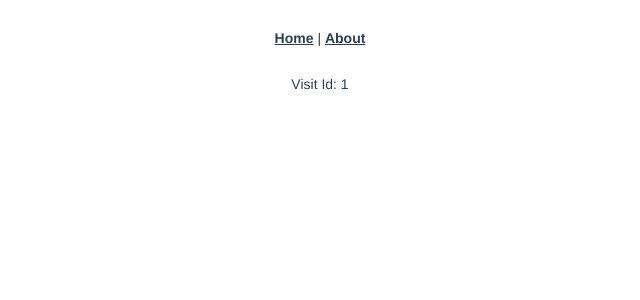
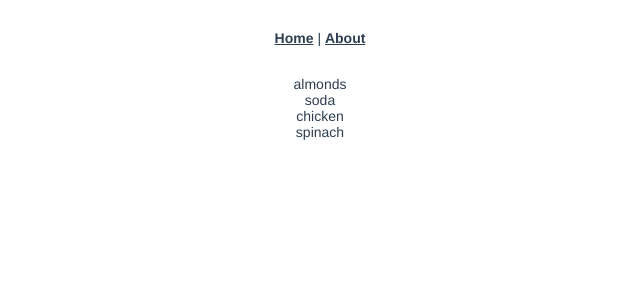
Before and after one commit to tschartman/vue-class-based, a Vue app: page /visit/1 in a window 1280 px wide. Shown: the top 300 px of the page, without its empty margins (320-960 px from the left). Built offline with nearby package versions, Linux system fonts and the light colour scheme.

Commit message:
display list items from visit

```diff
--- /dev/null
+++ b/public/detail.json
@@ -0,0 +1,42 @@
+[
+    {
+        "name": "almonds",
+        "brand": "blue diamond",
+        "type": "food",
+        "price": 12.10,
+        "quantity": 2,
+        "weight": 12,
+        "vid": 1,
+        "id": 1
+    },
+    {
+        "name": "soda",
+        "brand": "pepsi",
+        "type": "drink",
+        "price": 2.99,
+        "quantity": 1,
+        "weight": 20,
+        "vid": 1,
+        "id": 2
+    },
+    {
+        "name": "chicken",
+        "brand": "great value",
+        "type": "food",
+        "price": 11.23,
+        "quantity": 1,
+        "weight": 16,
+        "vid": 1,
+        "id": 3
+    },
+    {
+        "name": "spinach",
+        "brand": "market pantry",
+        "type": "food",
+        "price": 2.10,
+        "quantity": 1,
+        "weight": 4,
+        "vid": 1,
+        "id": 4
+    }
+]
--- a/src/components/GroceryDetail.vue
+++ b/src/components/GroceryDetail.vue
@@ -1,19 +1,28 @@
 <template>
   <div class="hello">
-    Visit Id:
-  {{ id }}
+   <div v-for="item in items" v-bind:key="item.id">
+       <div>{{ item.name }}</div>
+   </div>
   </div>
 </template>
 
 <script lang="ts">
 import { Component, Prop, Vue } from 'vue-property-decorator';
+import { IItem } from '@/interfaces/Item.ts'
+import axios from 'axios';
 
 @Component
 export default class GroceryDetail extends Vue {
+private items: IItem[] = []
 private id: number = 0;
 
 mounted() {
 this.id = parseInt(this.$route.params.visitId)
+
+axios.get('/detail.json')
+ .then((result) => {
+    this.items = result.data
+  })
 }
 
 }
--- a/src/components/GroceryVisits.vue
+++ b/src/components/GroceryVisits.vue
@@ -28,7 +28,7 @@
               <v-list-tile-content>
                 <v-list-tile-title>{{ visit.store }}</v-list-tile-title>
                 <v-list-tile-sub-title class="text--primary">{{ visit.location }}</v-list-tile-sub-title>
-                <v-list-tile-sub-title>{{ visit.total | toCurrency }} - {{ visit.num }} Items </v-list-tile-sub-title>
+                <v-list-tile-sub-title>{{ visit.total | toCurrency }} - {{ visit.items }} Items </v-list-tile-sub-title>
               </v-list-tile-content>
             </v-list-tile>
           </template>
@@ -40,7 +40,7 @@
 
 <script lang="ts">
 import { Component, Prop, Vue } from 'vue-property-decorator';
-import { IVisit } from '@/interfaces/IVisit.ts'
+import { IVisit } from '@/interfaces/Visit.ts'
 import axios from 'axios';
 
 @Component
--- /dev/null
+++ b/src/interfaces/Item.ts
@@ -0,0 +1,10 @@
+export interface IItem {
+    name: string,
+    type: string,
+    brand: string,
+    price: number,
+    quantity: number,
+    weight: number,
+    vid: number,
+    id: number,
+}
--- a/src/interfaces/IVisit.ts
+++ b/src/interfaces/Visit.ts
@@ -1,7 +1,7 @@
 export interface IVisit {
     date: Date,
     store: string,
-    num: number,
+    items: number,
     total: number,
     location: string,
     id: number
```
Also changed, not shown: public/data.json (+4 -4 lines).
